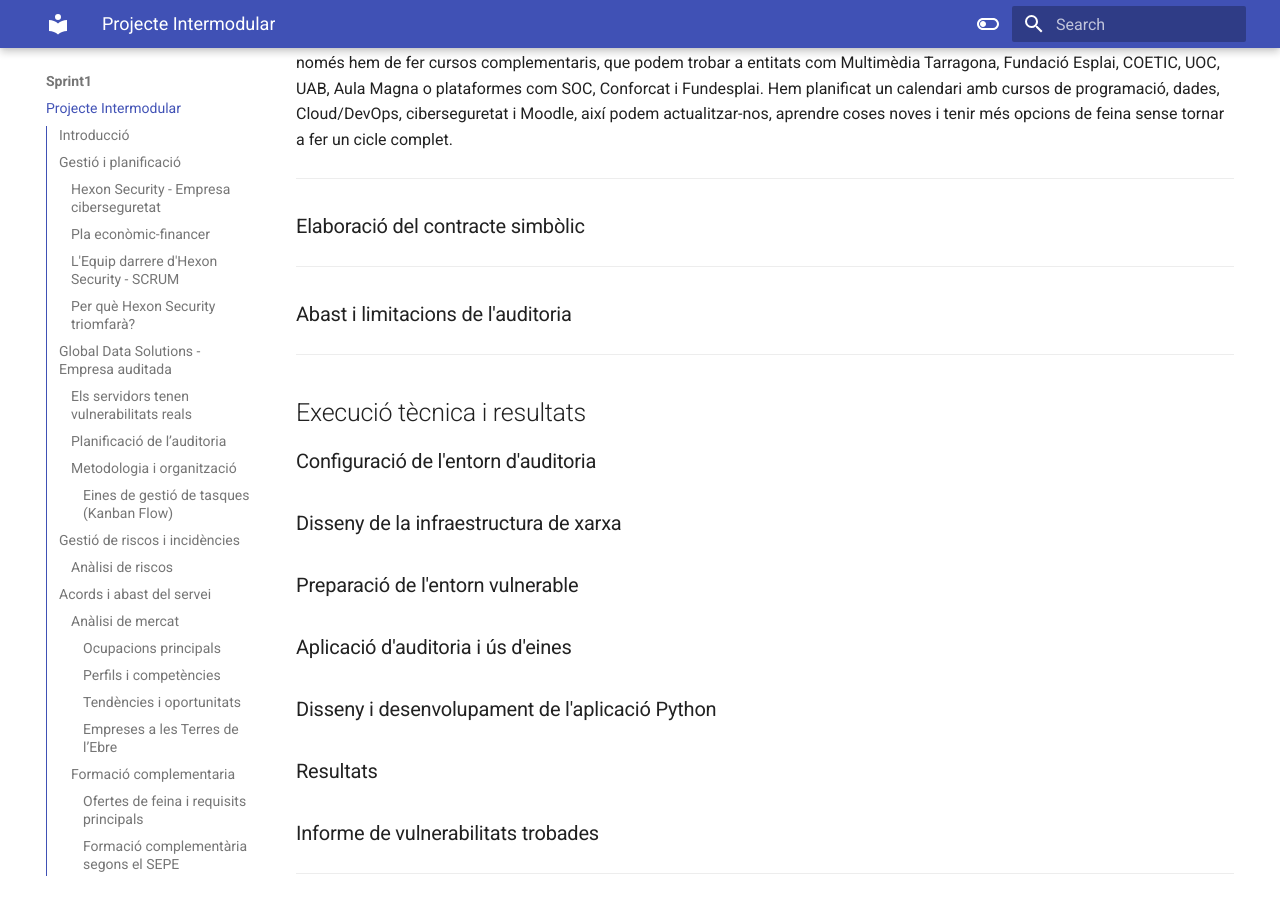
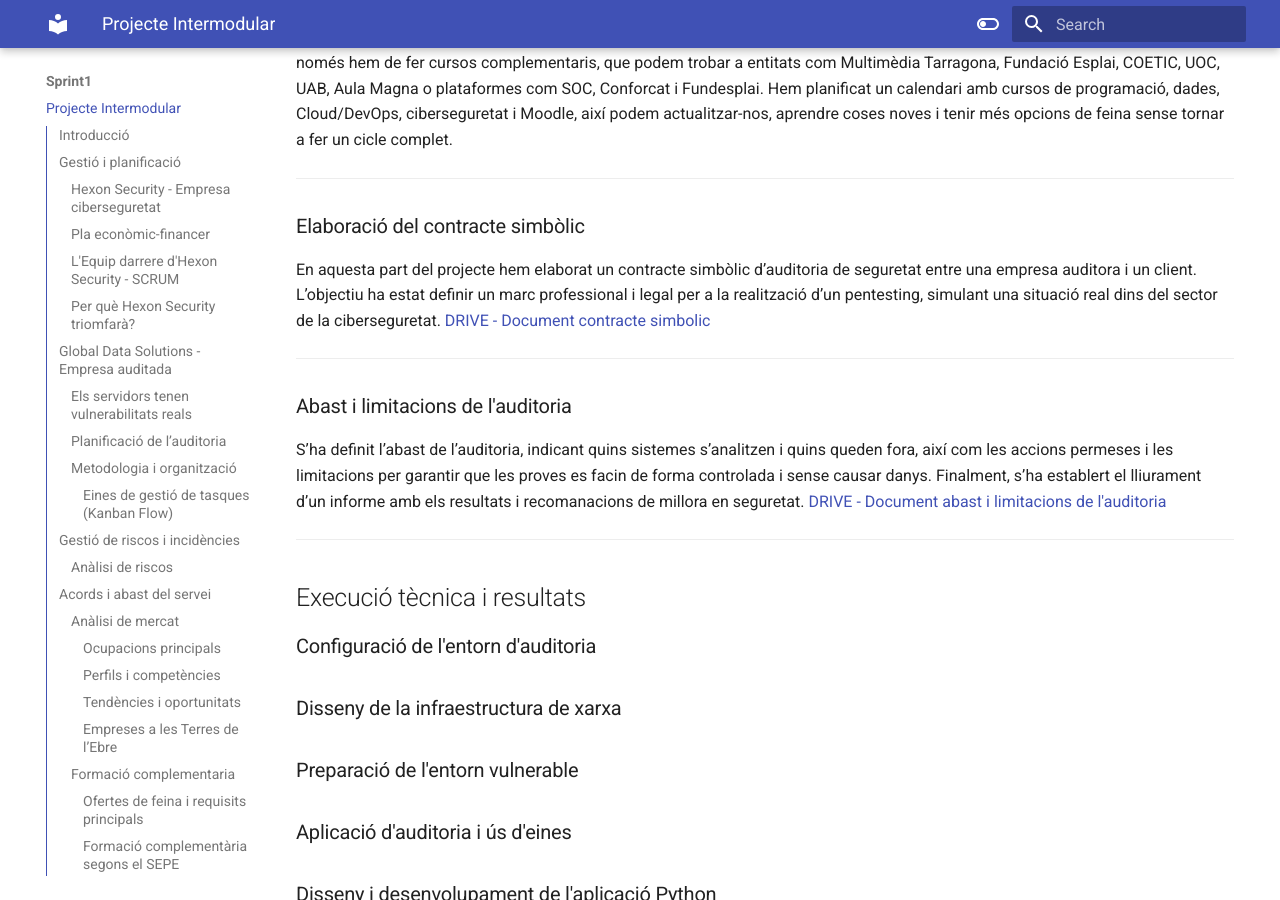
Before and after one commit to mariagutierrez03/projecte-asix2, an MkDocs documentation site: the page built from docs/sprint1/sprint1.md, in a window 1280 px wide and 900 px high, scrolled down 9174 px. Built offline with MkDocs 1.6.1 and Material for MkDocs 9.7.7, drawn with Linux system fonts in a browser that asks for light colours.

Commit message:
Update sprint1.md

```diff
--- a/docs/sprint1/sprint1.md
+++ b/docs/sprint1/sprint1.md
@@ -196,9 +196,13 @@
 
 ### Elaboració del contracte simbòlic
 
+En aquesta part del projecte hem elaborat un contracte simbòlic d’auditoria de seguretat entre una empresa auditora i un client. L’objectiu ha estat definir un marc professional i legal per a la realització d’un pentesting, simulant una situació real dins del sector de la ciberseguretat. [DRIVE - Document contracte simbolic](https://docs.google.com/document/d/1UsqjbGQJW2SvUlCO6Ecyrz4JwvQFE2BnTauJaunq5CA/edit?usp=sharing)
+
 ---
 
 ### Abast i limitacions de l'auditoria
+
+S’ha definit l’abast de l’auditoria, indicant quins sistemes s’analitzen i quins queden fora, així com les accions permeses i les limitacions per garantir que les proves es facin de forma controlada i sense causar danys. Finalment, s’ha establert el lliurament d’un informe amb els resultats i recomanacions de millora en seguretat. [DRIVE - Document abast i limitacions de l'auditoria]()
 
 ---
 
```
